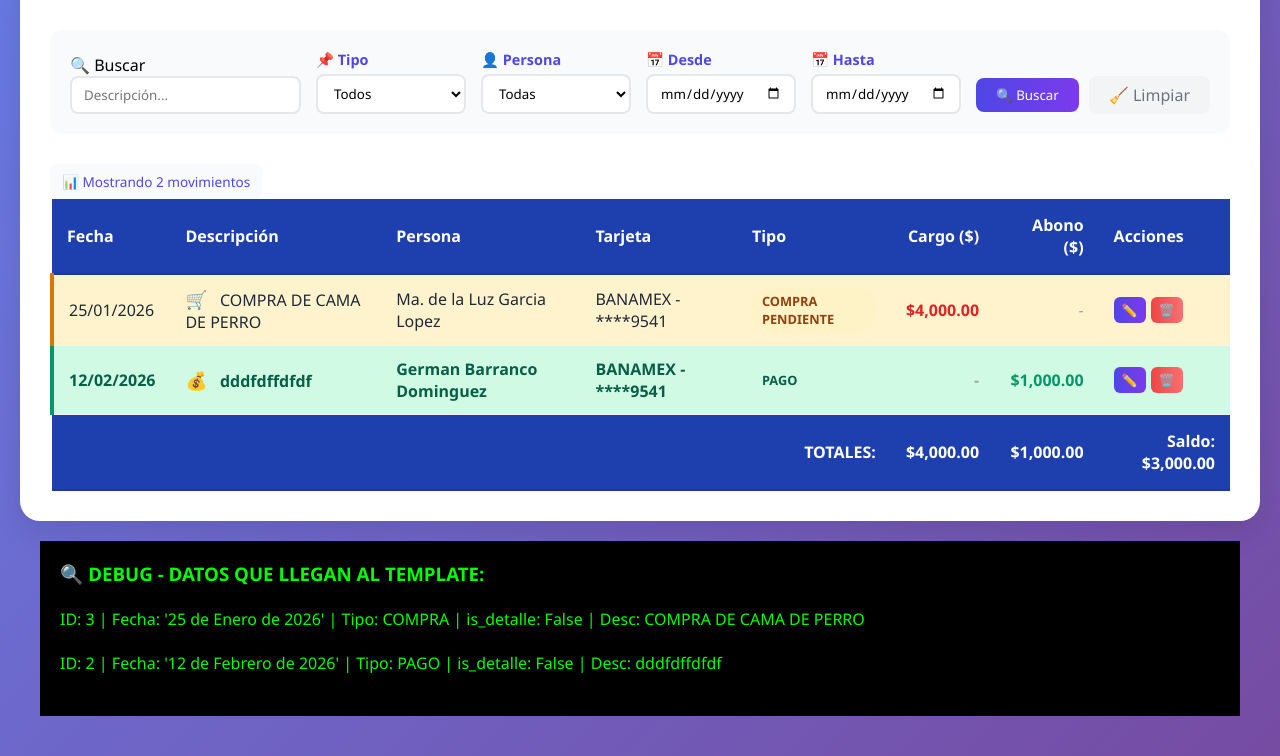
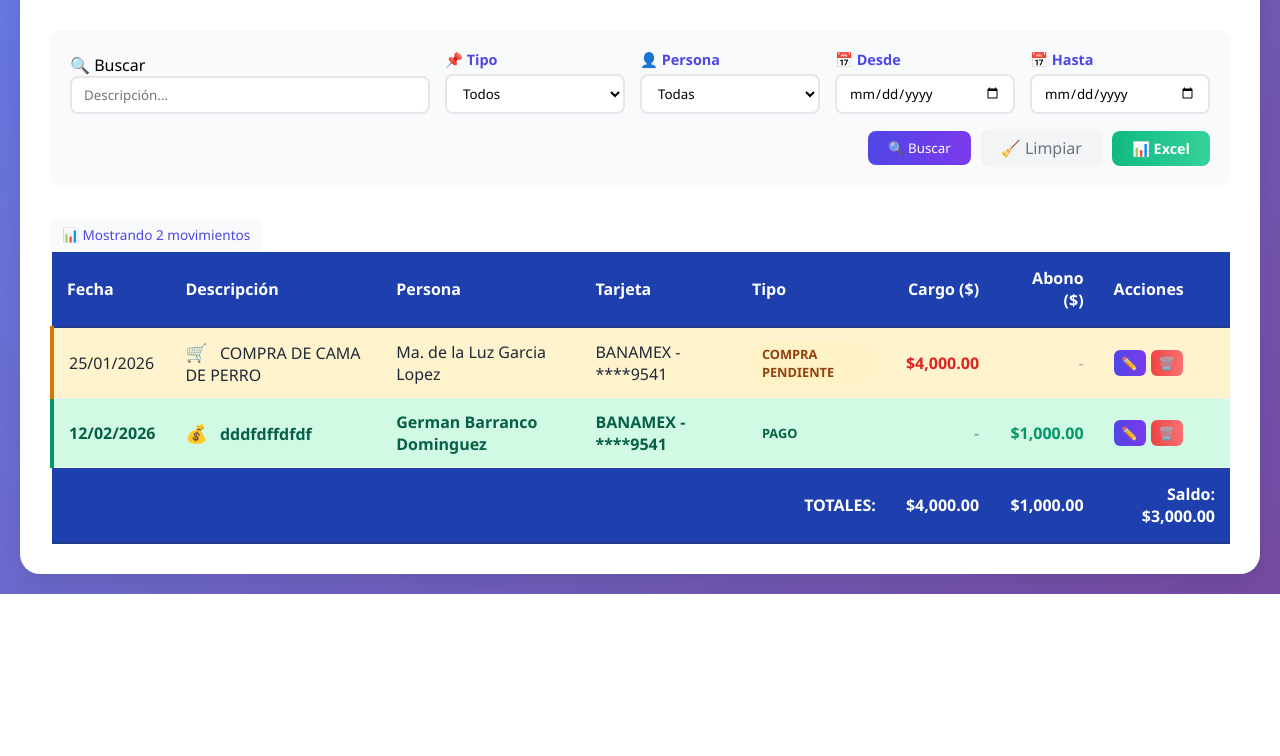
Before and after one commit to gbad1973/control-tarjetas, a Django app: page /movimientos/ in a window 1280 px wide. Shown: the part 233-989 px from the top of the page. After the commit the page ends 827 px from the top, so only its background shows below. Run offline with Django 5.2, Linux system fonts and the light colour scheme; a user stored in the database is signed in; data comes from the database, SQL or seed files in the repository; tables that the repository leaves empty hold one stand-in row (values such as "Sample post").

Commit message:
Actualización: optimización y correcciones en movimientos

```diff
--- a/controltarjetas/urls.py
+++ b/controltarjetas/urls.py
@@ -3,6 +3,8 @@
 from django.urls import path
 from tarjetas_app import views
 from tarjetas_app.views_api import api_personas_tarjeta
+from tarjetas_app.views import exportar_excel_movimientos
+
 
 urlpatterns = [
     path('admin/', admin.site.urls),
@@ -51,4 +53,11 @@
     path('reportes/cashback/', views.reporte_cashback_general, name='reporte_cashback_general'),
     path('reportes/deudas/', views.reporte_deudas, name='reporte_deudas'),
     path('tarjeta/<int:tarjeta_id>/movimientos/', views.movimientos_tarjeta, name='movimientos_tarjeta'),
+
+
+    # ESTO ES PARA EXPORTAR A EXCEL
+
+    path('exportar/excel/', exportar_excel_movimientos, name='exportar_excel'),
+    path('exportar/excel/persona/<int:persona_id>/', exportar_excel_movimientos, name='exportar_excel_persona'),
+
 ]
--- a/tarjetas_app/templates/tarjetas_app/lista_movimientos.html
+++ b/tarjetas_app/templates/tarjetas_app/lista_movimientos.html
@@ -117,6 +117,21 @@
             display: inline-block;
         }
 
+        /* Nuevo estilo para botón Excel */
+        .btn-excel {
+            background: linear-gradient(to right, #10b981, #34d399);
+            color: white;
+            padding: 8px 20px;
+            border: none;
+            border-radius: 8px;
+            cursor: pointer;
+            font-size: 0.9rem;
+            font-weight: 600;
+            display: inline-flex;
+            align-items: center;
+            gap: 5px;
+        }
+
         .movimientos-table {
             background: white;
             border-radius: 0 0 20px 20px;
@@ -160,6 +175,13 @@
             background-color: #fff3cd !important;
             border-left: 4px solid #d97706;
         }
+
+        /* ESTILOS PARA mensualidad  PENDIENTES */
+        .fila-mensualidad {
+            background-color: #fff3cd !important;
+            border-left: 4px solid #d97706;
+        }
+
 
         /* ESTILOS PARA COMPRAS QUE SERÁN PAGADAS (DETALLE) */
         .fila-compra-detalle {
@@ -411,6 +433,10 @@
                     <div class="filtro-acciones">
                         <button type="submit" class="btn-filtrar">🔍 Buscar</button>
                         <a href="{% url 'lista_movimientos' %}" class="btn-limpiar">🧹 Limpiar</a>
+                        <!-- BOTÓN DE EXCEL AGREGADO -->
+                        <button type="button" onclick="exportarExcel()" class="btn-excel">
+                            📊 Excel
+                        </button>
                     </div>
                 </div>
             </form>
@@ -438,6 +464,7 @@
                     <tr class="
                         {% if m.tipo == 'PAGO' %}fila-pago{% endif %}
                         {% if m.tipo == 'COMPRA' %}fila-compra-pendiente{% endif %}
+                        {% if m.tipo == 'MENSUALIDAD' %}fila-mensualidad{% endif %}
                         {% if m.tipo == 'COMPRA_PAGADA' %}fila-compra-detalle{% endif %}
                     ">
 
@@ -516,18 +543,11 @@
         document.getElementById('buscar').addEventListener('keypress', function(e) {
             if (e.key === 'Enter') document.getElementById('filtrosForm').submit();
         });
+
+        // Función para exportar a Excel
+        function exportarExcel() {
+            window.location.href = "{% url 'exportar_excel' %}";
+        }
     </script>
 </body>
-
-<!-- DEBUG: Ver datos que llegan -->
-<div style="background:black; color:lime; padding:20px; margin:20px; font-family:monospace;">
-<h3>🔍 DEBUG - DATOS QUE LLEGAN AL TEMPLATE:</h3>
-<pre>
-{% for m in movimientos|slice:":10" %}
-ID: {{ m.id }} | Fecha: '{{ m.fecha }}' | Tipo: {{ m.tipo }} | is_detalle: {{ m.is_detalle }} | Desc: {{ m.descripcion|truncatechars:30 }}
-{% endfor %}
-</pre>
-</div>
-
-
 </html>
--- a/tarjetas_app/views.py
+++ b/tarjetas_app/views.py
@@ -13,6 +13,9 @@
 from operator import attrgetter
 from decimal import Decimal
 
+
+import csv
+from django.http import HttpResponse
 
 # ========== AUTENTICACIÓN ==========
 def login_view(request):
@@ -310,15 +313,18 @@
     # Obtener todas las compras
     compras = Movimiento.objects.filter(tipo='COMPRA').select_related('persona', 'tarjeta')
 
+    # Obtener todas las mensualidades
+    mensualidades = Movimiento.objects.filter(tipo='MENSUALIDAD').select_related('persona', 'tarjeta', 'establecimiento')
+
     # Crear lista de IDs de compras pagadas
     compras_pagadas_ids = set(PagoCompra.objects.values_list('compra_id', flat=True))
 
     # Construir lista final
     movimientos_final = []
 
-    # PRIMERO: Compras NO pagadas
+    # PRIMERO: Compras NO pagadas (excluyendo compras a meses)
     for compra in compras:
-        if compra.id not in compras_pagadas_ids:
+        if compra.id not in compras_pagadas_ids and not compra.es_a_meses:
             movimientos_final.append({
                 'id': compra.id,
                 'fecha': compra.fecha,
@@ -332,7 +338,25 @@
                 'monto_aplicado': None
             })
 
-    # SEGUNDO: Pagos con sus compras
+    # SEGUNDO: Mensualidades
+    for m in mensualidades:
+        pagado = m.pagos_recibidos.aggregate(total=Sum('monto_aplicado'))['total'] or 0
+        saldo = m.monto - pagado
+        if saldo > 0:
+            movimientos_final.append({
+                'id': m.id,
+                'fecha': m.fecha,
+                'descripcion': m.descripcion,
+                'cargo': saldo,
+                'abono': None,
+                'persona': m.persona,
+                'tarjeta': m.tarjeta,
+                'tipo': 'MENSUALIDAD',
+                'is_detalle': False,
+                'monto_aplicado': None
+            })
+
+    # TERCERO: Pagos con sus compras
     for pago in pagos:
         # Pago principal
         movimientos_final.append({
@@ -590,7 +614,7 @@
 
     return JsonResponse(response_data)
 
-# ========== DETALLE PERSONA ==========
+# ========== DETALLE PERSONA (CORREGIDO CON MENSUALIDADES) ==========
 
 @login_required
 def detalle_persona(request, persona_id):
@@ -603,10 +627,17 @@
     fecha_desde = request.GET.get('fecha_desde')
     fecha_hasta = request.GET.get('fecha_hasta')
 
-    # Obtener todas las compras de la persona
+    # Obtener todas las compras de la persona (excluyendo compras a meses)
     compras = Movimiento.objects.filter(
         persona=persona,
-        tipo='COMPRA'
+        tipo='COMPRA',
+        es_a_meses=False
+    ).select_related('tarjeta', 'establecimiento').order_by('fecha')
+
+    # Obtener todas las mensualidades de la persona
+    mensualidades = Movimiento.objects.filter(
+        persona=persona,
+        tipo='MENSUALIDAD'
     ).select_related('tarjeta', 'establecimiento').order_by('fecha')
 
     # Obtener todos los pagos de la persona con sus relaciones
@@ -620,12 +651,15 @@
     # Aplicar filtros
     if tarjeta_id:
         compras = compras.filter(tarjeta_id=tarjeta_id)
+        mensualidades = mensualidades.filter(tarjeta_id=tarjeta_id)
         pagos = pagos.filter(tarjeta_id=tarjeta_id)
     if fecha_desde:
         compras = compras.filter(fecha__gte=fecha_desde)
+        mensualidades = mensualidades.filter(fecha__gte=fecha_desde)
         pagos = pagos.filter(fecha__gte=fecha_desde)
     if fecha_hasta:
         compras = compras.filter(fecha__lte=fecha_hasta)
+        mensualidades = mensualidades.filter(fecha__lte=fecha_hasta)
         pagos = pagos.filter(fecha__lte=fecha_hasta)
 
     # Construir lista de movimientos
@@ -635,9 +669,9 @@
     for compra in compras:
         total_pagado = compra.pagos_recibidos.aggregate(total=Sum('monto_aplicado'))['total'] or 0
         saldo = compra.monto - total_pagado
-        if saldo > 0:  # Solo mostrar si tiene saldo pendiente
+        if saldo > 0:
             movimientos.append({
-                'tipo': 'COMPRA',
+                'tipo': 'COMPRA_PENDIENTE',  # ← CORREGIDO
                 'id': compra.id,
                 'fecha': compra.fecha,
                 'descripcion': compra.descripcion,
@@ -648,7 +682,24 @@
                 'cashback': compra.monto_cashback,
             })
 
-    # SEGUNDO: Agregar pagos con sus compras pagadas
+    # SEGUNDO: Agregar mensualidades con saldo pendiente
+    for m in mensualidades:
+        pagado = m.pagos_recibidos.aggregate(total=Sum('monto_aplicado'))['total'] or 0
+        saldo = m.monto - pagado
+        if saldo > 0:
+            movimientos.append({
+                'tipo': 'MENSUALIDAD',
+                'id': m.id,
+                'fecha': m.fecha,
+                'descripcion': m.descripcion,
+                'monto': m.monto,
+                'saldo': saldo,
+                'tarjeta': m.tarjeta,
+                'establecimiento': m.establecimiento.nombre if m.establecimiento else '',
+                'cashback': m.monto_cashback,
+            })
+
+    # TERCERO: Agregar pagos con sus compras pagadas
     for pago in pagos:
         # Pago principal
         item_pago = {
@@ -678,9 +729,10 @@
         movimientos.append(item_pago)
 
     # Ordenar por fecha
+    #movimientos.sort(key=lambda x: x['fecha'])
     movimientos.sort(key=lambda x: x['fecha'])
 
-    # Obtener compras a meses
+    # Obtener compras a meses (para el botón de cargar mensualidades)
     compras_meses = Movimiento.objects.filter(
         persona=persona,
         tipo='COMPRA',
@@ -900,6 +952,49 @@
 
         return redirect('detalle_persona', persona_id=compra.persona.id)
 
+
+
+
+# ==========. ESTO ES PARA EXPORTAR A  EXCEL. ======================
+
+
+
+def exportar_excel_movimientos(request, persona_id=None):
+    """Exporta movimientos a Excel (formato CSV)"""
+    if persona_id:
+        persona = get_object_or_404(Persona, id=persona_id)
+        movimientos = Movimiento.objects.filter(persona=persona).order_by('-fecha')
+        nombre_archivo = f"movimientos_{persona.nombre.replace(' ', '_')}.csv"
+    else:
+        movimientos = Movimiento.objects.all().order_by('-fecha')
+        nombre_archivo = "movimientos_todos.csv"
+
+    response = HttpResponse(content_type='text/csv; charset=utf-8')
+    response['Content-Disposition'] = f'attachment; filename="{nombre_archivo}"'
+
+    writer = csv.writer(response)
+
+    # Cabeceras
+    writer.writerow(['ID', 'Fecha', 'Tipo', 'Descripción', 'Monto', 'Cashback', 'Persona', 'Tarjeta', 'Establecimiento'])
+
+    # Datos
+    for m in movimientos:
+        writer.writerow([
+            m.id,
+            m.fecha.strftime('%d/%m/%Y'),
+            m.get_tipo_display(),
+            m.descripcion,
+            f"{m.monto:.2f}",
+            f"{m.monto_cashback:.2f}" if m.monto_cashback else '0.00',
+            m.persona.nombre,
+            f"{m.tarjeta.banco} - ****{m.tarjeta.numero[-4:]}",
+            m.establecimiento.nombre if m.establecimiento else ''
+        ])
+
+    return response
+
+
+
 # ========== REPORTES ==========
 @login_required
 def reporte_cashback_persona(request, persona_id):
```
Also changed, not shown: tarjetas_app/models.py (+10 -5 lines), tarjetas_app/templates/tarjetas_app/detalle_persona.html (+5 -4 lines), tarjetas_app/migrations/0009_alter_tarjeta_fecha_vencimiento_tarjeta.py (added), tarjetas_app/migrations/0010_alter_movimiento_fecha_alter_movimiento_tipo_and_more.py (added), 1 other file.
